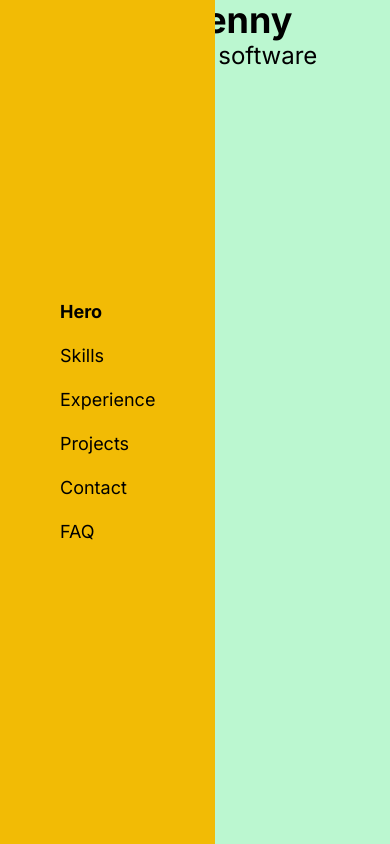
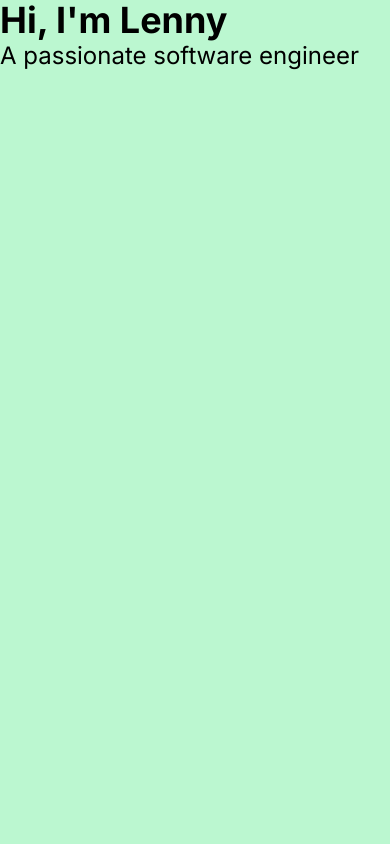
Before and after one commit to GarnierLenny/Portfolio, a Next.js app: page / in a window 390 px wide. Shown: the top 844 px of the page. Built offline with nearby package versions, Linux system fonts and the light colour scheme.

Commit message:
FEAT - mobile first design

```diff
--- a/src/app/page.tsx
+++ b/src/app/page.tsx
@@ -36,11 +36,11 @@ export default function Home() {
   }
 
   return (
-    <div>
+    <div className="flex flex-row">
       <Header refs={itemEls} values={{selected, setSelected}} />
-      <main className="flex w-full flex-col bg-yellow-900">
+      <main className="flex w-full mx-auto flex-col bg-yellow-900">
         {sections.map((section, index) => (
-          <div className="flex self-end w-full justify-end" key={index} ref={(element) => {
+          <div className="flex grow" key={index} ref={(element) => {
             itemEls.current.push(element)
             }}>
             {section}
--- a/src/components/Header.component.tsx
+++ b/src/components/Header.component.tsx
@@ -17,10 +17,12 @@ export default function Header({refs, values}) {
   };
 
   return (
-    <div className="fixed flex h-full flex-col gap-y-4 justify-center px-10 py-2 left-0 self-center text-black" style={{backgroundColor: palette.yellow}}>
-      {sections.map((section, index) => (
-        <div key={index} onClick={() => executeScroll(index)} className={`w-full cursor-pointer px-5 text-lg ${values.selected === index ? 'font-bold' : ''}`}>{section}</div>
-      ))}
+    <div className="hidden md:block">
+      <div className="flex top-0 sticky h-screen flex-col gap-y-4 justify-center px-10 left-0 text-black md:bg-red-300">
+        {sections.map((section, index) => (
+          <div key={index} onClick={() => executeScroll(index)} className={`w-full cursor-pointer px-5 text-lg ${values.selected === index ? 'font-bold' : ''}`}>{section}</div>
+        ))}
+      </div>
     </div>
   );
 };
--- a/src/components/sections/Competences.section.tsx
+++ b/src/components/sections/Competences.section.tsx
@@ -2,7 +2,7 @@ import React from 'react';
 
 export default function Competences() {
   return (
-    <div className='self-end h-screen w-10/12 bg-rose-300'>
+    <div className='grow h-screen bg-rose-300'>
       Competences
     </div>
   );
--- a/src/components/sections/Contact.section.tsx
+++ b/src/components/sections/Contact.section.tsx
@@ -2,7 +2,7 @@ import React from 'react';
 
 export default function Contact() {
   return (
-    <div className='self-end h-screen w-10/12 bg-blue-400'>
+    <div className='grow h-screen bg-blue-400'>
       Contact
     </div>
   );
--- a/src/components/sections/Experiences.section.tsx
+++ b/src/components/sections/Experiences.section.tsx
@@ -3,7 +3,7 @@ import React, { useRef } from 'react';
 
 export default function Experiences() {
   return (
-    <div id='experiences' className='self-end h-screen w-10/12 bg-blue-400'>
+    <div id='experiences' className='grow h-screen bg-blue-400'>
       Experiences
     </div>
   );
--- a/src/components/sections/Hero.section.tsx
+++ b/src/components/sections/Hero.section.tsx
@@ -2,7 +2,7 @@ import React from 'react';
 
 export default function Hero() {
   return (
-    <div className='self-end h-screen w-10/12 bg-green-200'>
+    <div className='h-screen grow bg-green-200'>
       <div className="text-4xl md:text-6xl sm:text-center font-bold">
         Hi, I&apos;m Lenny
       </div>
--- a/src/components/sections/Projects.section copy.tsx
+++ b/src/components/sections/Projects.section copy.tsx
@@ -2,7 +2,7 @@ import React from 'react';
 
 export default function FAQ() {
   return (
-    <div className='self-end h-screen w-10/12 bg-amber-700'>
+    <div className='grow h-screen bg-amber-700'>
       FAQ
     </div>
   );
--- a/src/components/sections/Projects.section.tsx
+++ b/src/components/sections/Projects.section.tsx
@@ -2,7 +2,7 @@ import React from 'react';
 
 export default function Projects() {
   return (
-    <div className='self-end h-screen w-10/12 bg-amber-700'>
+    <div className='grow h-screen bg-amber-700'>
       Projects
     </div>
   );
```
